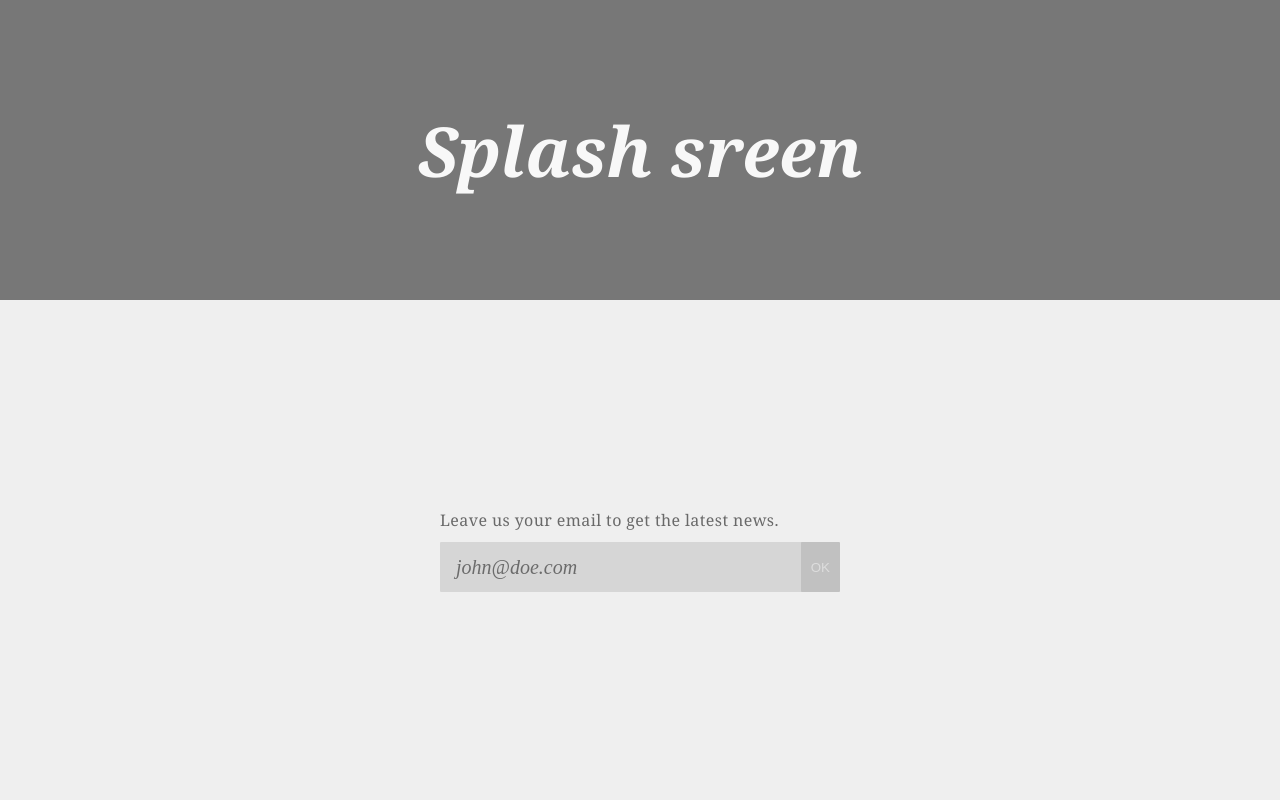
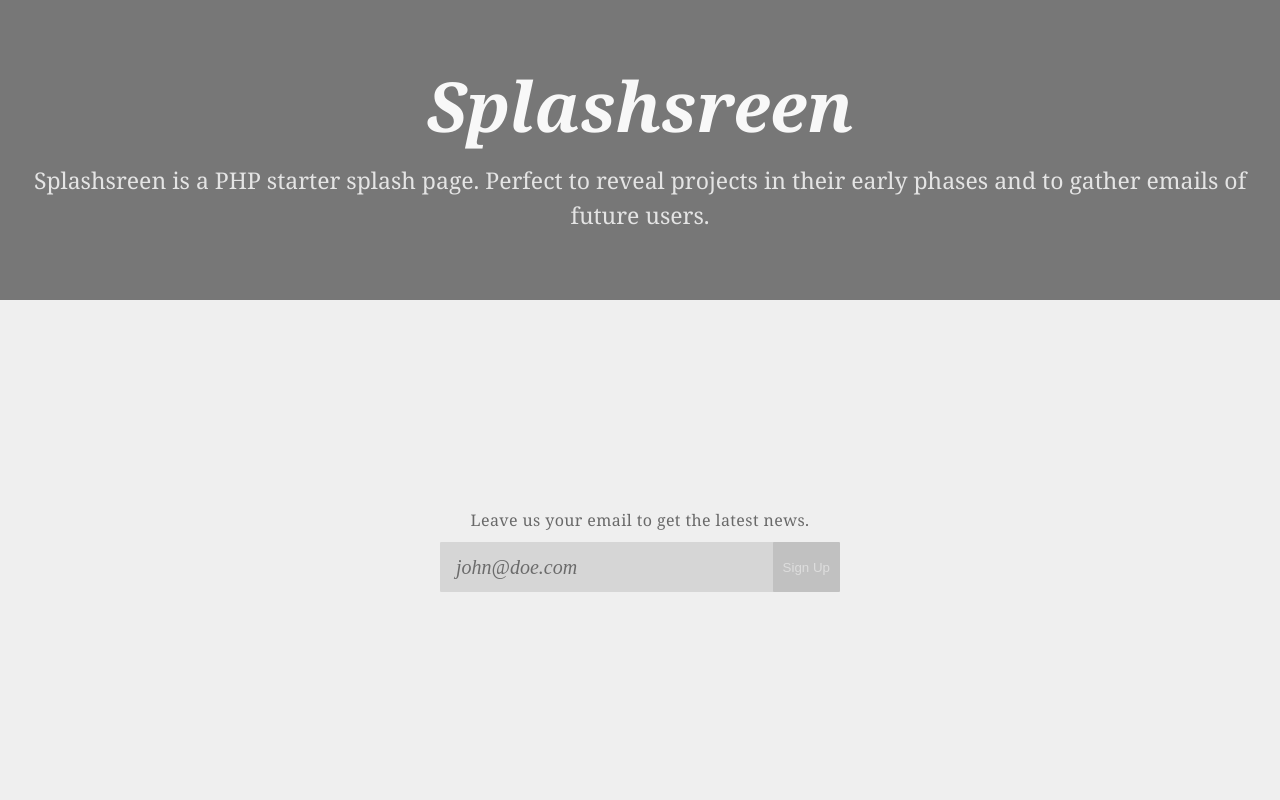
Before and after one commit to thenew/splashscreen, a PHP site: page / in a window 1280 px wide. Run offline with PHP 8.4, Linux system fonts and the light colour scheme.

Commit message:
spam filter more invisible + comments + description

```diff
--- a/assets/css/splashscreen.css
+++ b/assets/css/splashscreen.css
@@ -3,6 +3,12 @@
 body {
     font-family: 'Georgia',serif;
     background-color: #efefef;
+}
+
+.v-wrapper {
+    display: table-cell;
+    text-align: center;
+    vertical-align: middle;
 }
 
 /* ----------------------------------------------------------
@@ -12,6 +18,7 @@ body {
 .header {
     display: table;
     position: absolute;
+    z-index: 10;
     top: 0;
     right: 0;
     left: 0;
@@ -23,14 +30,20 @@ body {
 }
 
 .header .logo {
-    display: table-cell;
-    text-align: center;
     font-size: 69px;
     font-style: italic;
     font-weight: bold;
-    vertical-align: middle;
     color: #efefef;
     color: rgba(255,255,255,.95);
+    margin-bottom: 20px;
+    line-height: 1.1;
+}
+
+.header .description {
+    font-size: 23px;
+    color: #dedede;
+    color: rgba(255,255,255,.8);
+    line-height: 1.5;
 }
 
 .container {
@@ -38,11 +51,6 @@ body {
     width: 100%;
     height: 100%;
     padding-top: 300px;
-}
-
-.splash-wrapper {
-    display: table-cell;
-    vertical-align: middle;
 }
 
 /* ----------------------------------------------------------
--- a/inc/register.php
+++ b/inc/register.php
@@ -1,23 +1,28 @@
 <?php
+$data_format = "Name,E-mail,Notes\r\n";
 $splash_log = "";
 if(isset($_POST) && !empty($_POST)) {
+    // Spam filter
     if(empty($_POST['splash_email']) || $_POST['splash_email'] != "hello@thenew.fr") {
         $splash_log .= "The spam filter has detected an intrusion.";
+    // Email validate filter
     } else if(empty($_POST['splash_spam']) || !filter_var($_POST['splash_spam'], FILTER_VALIDATE_EMAIL)) {
         $splash_log .= "The email is not correct.";
     } else {
         $path = dirname(__FILE__).'/../mails/';
         $file = $path.'mails.csv';
-
+        // POST values
         $mail = $_POST['splash_spam'];
         $name = explode("@", $mail);
         $name = $name[0];
+        // Name, E-mail, Notes
         $data = array($name, $mail, date('c'));
         if(!file_exists($file)) {
             mkdir($path, 0755);
-            @file_put_contents($file, "Name,E-mail,Notes\r\n");
+            @file_put_contents($file, $data_format);
         }
         @chmod($path, 0755);
+
         @file_put_contents($file, implode(",", $data)."\r\n", FILE_APPEND | LOCK_EX);
         $splash_log .= "Thanks. Your email <em>".$mail."</em> has been registered.<br /> You will hear about us soon.";
     }
--- a/index.php
+++ b/index.php
@@ -3,10 +3,13 @@ include dirname(__FILE__).'/inc/register.php';
 include dirname(__FILE__).'/inc/tpl/header.php';
 ?>
 <header class="header">
-    <h1 class="logo">Splash sreen</h1>
+    <div class="v-wrapper">
+        <h1 class="logo">Splashsreen</h1>
+        <p class="description">Splashsreen is a PHP starter splash page. Perfect to reveal projects in their early phases and to gather emails of future users.</p>
+    </div>
 </header>
 <div class="container">
-    <div class="splash-wrapper">
+    <div class="v-wrapper">
         <form action="" method="post" class="splash-form">
             <?php if($splash_log): ?>
                 <div class="splash-form-feedback">
@@ -15,13 +18,13 @@ include dirname(__FILE__).'/inc/tpl/header.php';
             <?php endif; ?>
             <div class="box splash-email">
                 <label for="splash_email">Email</label>
-                <input type="email" name="splash_email" class="spash-email-form" value="hello@thenew.fr" required />
+                <input type="text" name="splash_email" class="spash-email-form" value="hello@thenew.fr" />
             </div>
             <div class="box splash-spam">
                 <label for="splash_spam">Leave us your email to get the latest news.</label>
                 <div class="wrap">
                     <input type="email" name="splash_spam" class="splash-spam-input trans-color" placeholder="john@doe.com" tabindex="1" required />
-                    <button type="submit" class="submit trans-all">OK</button>
+                    <button type="submit" class="submit trans-all" tabindex="2">Sign Up</button>
                 </div>
             </div>
         </form>
```
